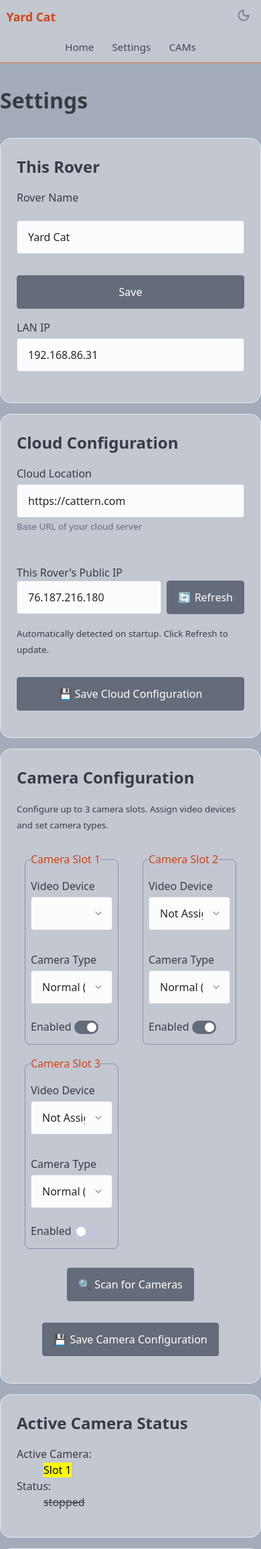
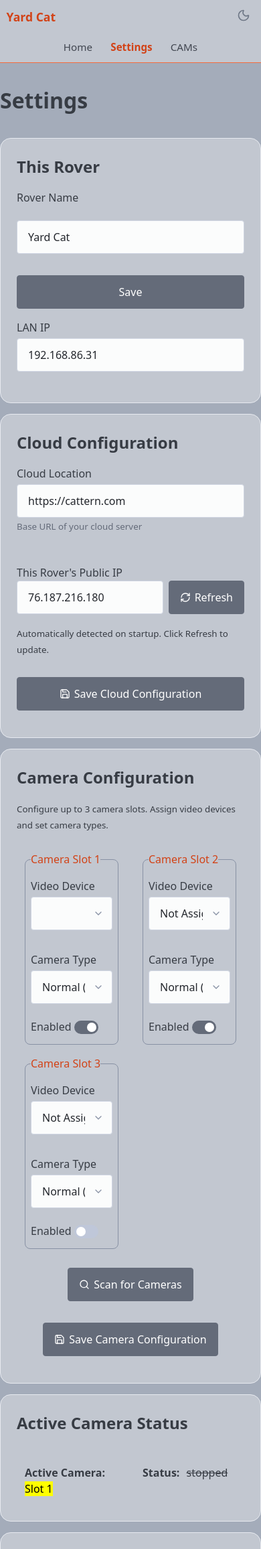
Before and after one commit to kajackdfw/rpi_usb_camera_test, a Flask app: page /lan/settings in a window 390 px wide. Shown: the top 2313 px of the page at 67% size. Run offline with Flask 3, Linux system fonts and the light colour scheme; data that the repository does not hold is empty; style sheets or scripts are compiled from the project's sources.

Commit message:
button work

```diff
--- a/scss/main.scss
+++ b/scss/main.scss
@@ -77,10 +77,17 @@ nav {
     // Navbar sections for responsive layout
     .nav-header {
         display: flex;
-        justify-content: space-between;
+        justify-content: flex-start;
         align-items: center;
         flex: 1 1 100%;
         min-width: 100%;
+    }
+
+    .nav-theme {
+        display: flex;
+        justify-content: flex-end;
+        align-items: center;
+        flex: 0 0 auto;
     }
 
     .nav-links {
@@ -115,6 +122,11 @@ nav {
                 &:hover {
                     background-color: pico-colors.$zinc-100;
                     color: pico-colors.$zinc-900;
+                }
+
+                &.active {
+                    color: pico-colors.$orange-500;
+                    font-weight: 600;
                 }
             }
 
@@ -153,11 +165,19 @@ nav {
         .nav-header {
             flex: 0 1 auto;
             min-width: auto;
+            order: 1;
+        }
+
+        .nav-theme {
+            order: 2;
+            margin-left: auto; // Push to the right
+            margin-right: 0.5rem; // Small gap before nav-links
         }
 
         .nav-links {
             flex: 0 1 auto;
             justify-content: flex-end;
+            order: 3;
         }
     }
 
@@ -168,13 +188,21 @@ nav {
         }
 
         .nav-header {
-            // Line 1: Rover name left, theme toggle right
+            // Line 1: Rover name left
             order: 1;
+            flex: 1 1 auto;
+            min-width: auto;
+        }
+
+        .nav-theme {
+            // Line 1: Theme toggle right
+            order: 2;
+            flex: 0 0 auto;
         }
 
         .nav-links {
             // Line 2: Page links evenly spaced
-            order: 2;
+            order: 3;
             justify-content: space-evenly;
             width: 100%;
         }
@@ -202,6 +230,11 @@ nav {
                 &:hover {
                     background-color: pico-colors.$zinc-700;
                     color: pico-colors.$zinc-100;
+                }
+
+                &.active {
+                    color: pico-colors.$orange-450;
+                    font-weight: 600;
                 }
             }
 
--- a/scss/settings.scss
+++ b/scss/settings.scss
@@ -101,3 +101,35 @@
 
 // Removed aggressive input/button overrides - let Pico CSS classless handle default styling
 // Pico provides consistent, accessible sizing and spacing out of the box
+
+// Active Camera Status (inline dt/dd layout)
+#active-camera-status {
+    dl {
+        margin-bottom: 0;
+
+        dt, dd {
+            display: inline;
+            margin: 0;
+        }
+
+        dt {
+            font-weight: 600;
+            margin-right: 0.375rem;
+
+            &::after {
+                content: '';
+            }
+        }
+
+        dd {
+            &::after {
+                content: '\A';
+                white-space: pre;
+            }
+
+            &:last-child::after {
+                content: '';
+            }
+        }
+    }
+}
--- a/src/rpi_camera_stream/routes/mjpeg.py
+++ b/src/rpi_camera_stream/routes/mjpeg.py
@@ -151,7 +151,11 @@ def stream(slot):
     if slot != active_slot:
         return jsonify({"error": f"Camera {slot} is not active. Active camera: {active_slot}"}), 400
 
-    return render_template("streams_simple.html", camera_id=slot, camera_type=camera_config["type"])
+    # Get camera properties for resolution info
+    camera = current_app.config.get("camera")
+    properties = camera.get_properties() if camera and camera.is_running else {}
+
+    return render_template("streams_simple.html", camera_id=slot, camera_type=camera_config["type"], properties=properties)
 
 
 @mjpeg_bp.route("/video_feed")
--- a/src/rpi_camera_stream/templates/base.html
+++ b/src/rpi_camera_stream/templates/base.html
@@ -51,11 +51,15 @@
     <!-- Navbar -->
     <nav>
         <div class="container">
-            <!-- Line 1: Rover name (left) and theme toggle (right) on small screens -->
+            <!-- Rover name (left on all screens) -->
             <div class="nav-header">
                 <ul>
                     <li><strong><a href="{{ url_for('mjpeg.index') }}" id="nav-title" class="contrast">{{ rover_name }}</a></strong></li>
                 </ul>
+            </div>
+
+            <!-- Theme toggle (right on mobile, before links on MD+) -->
+            <div class="nav-theme">
                 <ul>
                     <li>
                         <button id="theme-toggle" class="contrast outline" aria-label="Toggle theme" data-tooltip="Toggle dark mode">
@@ -65,12 +69,12 @@
                 </ul>
             </div>
 
-            <!-- Line 2: Page links evenly spaced on small screens -->
+            <!-- Page links (bottom on mobile, right on MD+) -->
             <div class="nav-links">
                 <ul>
-                    <li><a href="{{ url_for('mjpeg.index') }}">Home</a></li>
-                    <li><a href="{{ url_for('settings.index') }}">Settings</a></li>
-                    <li><a href="{{ url_for('mjpeg.streams') }}">CAMs</a></li>
+                    <li><a href="{{ url_for('mjpeg.index') }}" class="{% if request.endpoint == 'mjpeg.index' %}active{% endif %}">Home</a></li>
+                    <li><a href="{{ url_for('settings.index') }}" class="{% if request.endpoint == 'settings.index' %}active{% endif %}">Settings</a></li>
+                    <li><a href="{{ url_for('mjpeg.streams') }}" class="{% if request.endpoint == 'mjpeg.streams' or request.endpoint == 'mjpeg.stream' %}active{% endif %}">CAMs</a></li>
                 </ul>
             </div>
         </div>
--- a/src/rpi_camera_stream/templates/settings.html
+++ b/src/rpi_camera_stream/templates/settings.html
@@ -55,12 +55,22 @@
                            id="rover-ip"
                            name="rover-ip"
                            readonly>
-                    <button type="button" id="refresh-ip-btn" class="secondary">🔄 Refresh</button>
+                    <button type="button" id="refresh-ip-btn" class="secondary">
+                        <span style="display: flex; align-items: center; gap: 0.375rem; justify-content: center;">
+                            <i data-lucide="refresh-cw" style="width: 1rem; height: 1rem;"></i>
+                            <span>Refresh</span>
+                        </span>
+                    </button>
                 </div>
                 <small>Automatically detected on startup. Click Refresh to update.</small>
             </label>
 
-            <button type="button" id="save-cloud-config-btn">💾 Save Cloud Configuration</button>
+            <button type="button" id="save-cloud-config-btn">
+                <span style="display: flex; align-items: center; gap: 0.375rem; justify-content: center;">
+                    <i data-lucide="save" style="width: 1rem; height: 1rem;"></i>
+                    <span>Save Cloud Configuration</span>
+                </span>
+            </button>
             <p id="cloud-config-status" class="status-message success hidden">Saved!</p>
         </form>
     </section>
@@ -164,8 +174,18 @@
 
             <!-- Buttons -->
             <div class="button-group">
-                <button type="button" id="scan-devices-btn" class="secondary">🔍 Scan for Cameras</button>
-                <button type="button" id="save-cameras-btn">💾 Save Camera Configuration</button>
+                <button type="button" id="scan-devices-btn" class="secondary">
+                    <span style="display: flex; align-items: center; gap: 0.375rem; justify-content: center;">
+                        <i data-lucide="search" style="width: 1rem; height: 1rem;"></i>
+                        <span>Scan for Cameras</span>
+                    </span>
+                </button>
+                <button type="button" id="save-cameras-btn">
+                    <span style="display: flex; align-items: center; gap: 0.375rem; justify-content: center;">
+                        <i data-lucide="save" style="width: 1rem; height: 1rem;"></i>
+                        <span>Save Camera Configuration</span>
+                    </span>
+                </button>
             </div>
             <p id="camera-config-status" class="status-message success hidden">Saved!</p>
         </form>
@@ -356,6 +376,8 @@
                 };
 
                 statusEl.innerHTML = `
+                    <div style="display: flex; gap: 0.75rem;">
+                        <div class="left-column">
                             <dl>
                                 <dt>Active Camera:</dt>
                                 <dd><mark>Slot ${activeSlot}</mark> <small>(${typeNames[cameraConfig?.type] || 'Normal'})</small></dd>
@@ -363,6 +385,10 @@
                                 <dd>${cameraConfig?.device || 'Unknown'}</dd>
                                 <dt>Status:</dt>
                                 <dd><ins>Running</ins></dd>
+                            </dl>
+                        </div>
+                        <div class="right-column">
+                            <dl>
                                 <dt>Resolution:</dt>
                                 <dd>${data.properties?.width || 'N/A'} x ${data.properties?.height || 'N/A'}</dd>
                                 <dt>FPS:</dt>
@@ -370,15 +396,25 @@
                                 <dt>Frames captured:</dt>
                                 <dd>${data.frame_count || 0}</dd>
                             </dl>
+                        </div>
+                    </div>
                 `;
             } else if (activeSlot) {
                 statusEl.innerHTML = `
+                    <div style="display: flex; gap: 0.75rem;">
+                        <div class="left-column">
                             <dl>
                                 <dt>Active Camera:</dt>
                                 <dd><mark>Slot ${activeSlot}</mark></dd>
+                            </dl>
+                        </div>
+                        <div class="right-column">
+                            <dl>
                                 <dt>Status:</dt>
                                 <dd><del>${data.status}</del></dd>
                             </dl>
+                        </div>
+                    </div>
                 `;
             } else {
                 statusEl.innerHTML = `
@@ -412,7 +448,7 @@
     document.getElementById('refresh-ip-btn').addEventListener('click', async () => {
         const button = document.getElementById('refresh-ip-btn');
         const originalText = button.textContent;
-        button.textContent = '⏳ Refreshing...';
+        button.textContent = 'Refreshing...';
         button.disabled = true;
 
         try {
```
Also changed, not shown: src/rpi_camera_stream/templates/streams_pico.html (+12 -4 lines), src/rpi_camera_stream/templates/streams_simple.html (+8 -2 lines). Lines whose indentation alone changed are shown as unchanged.
